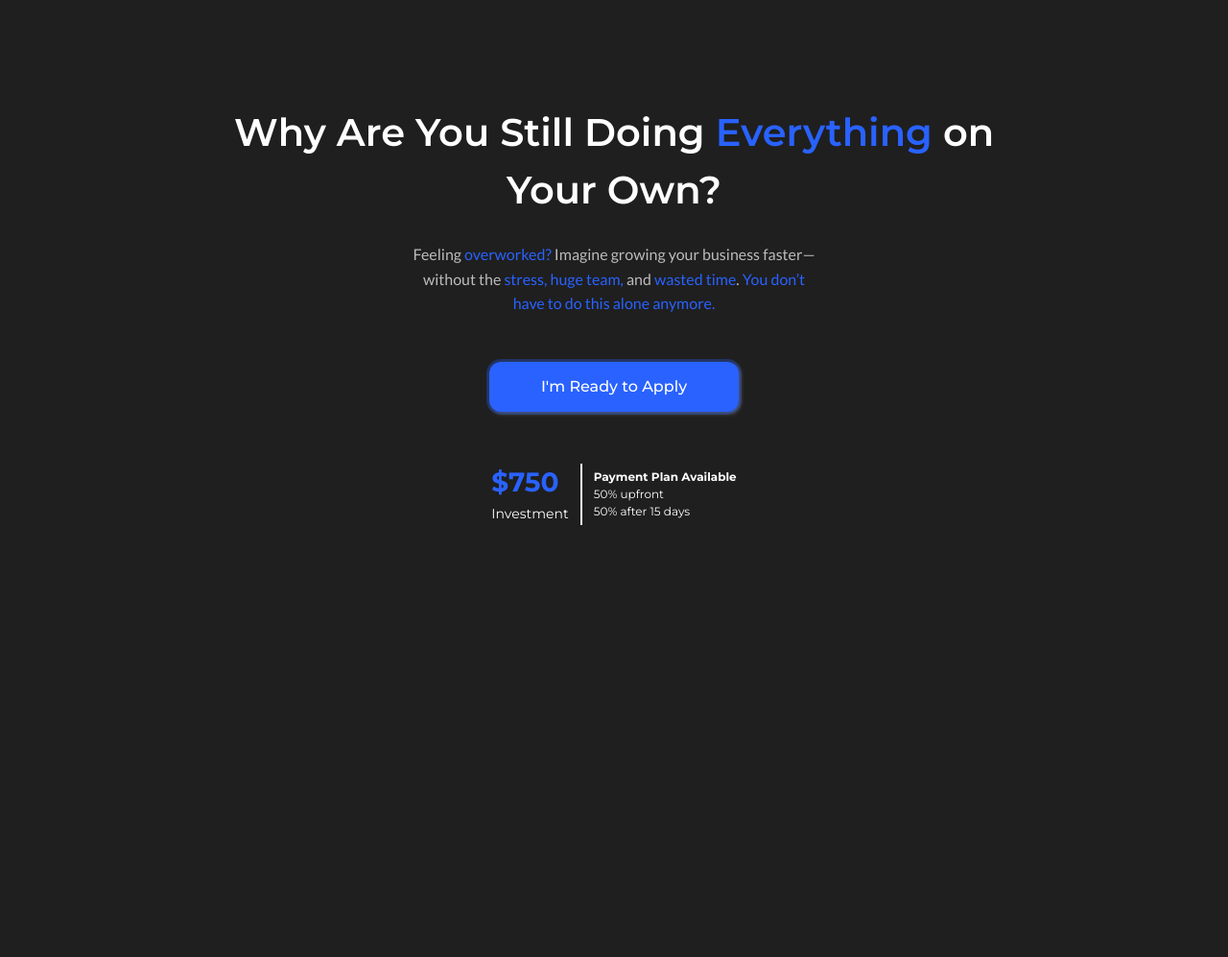
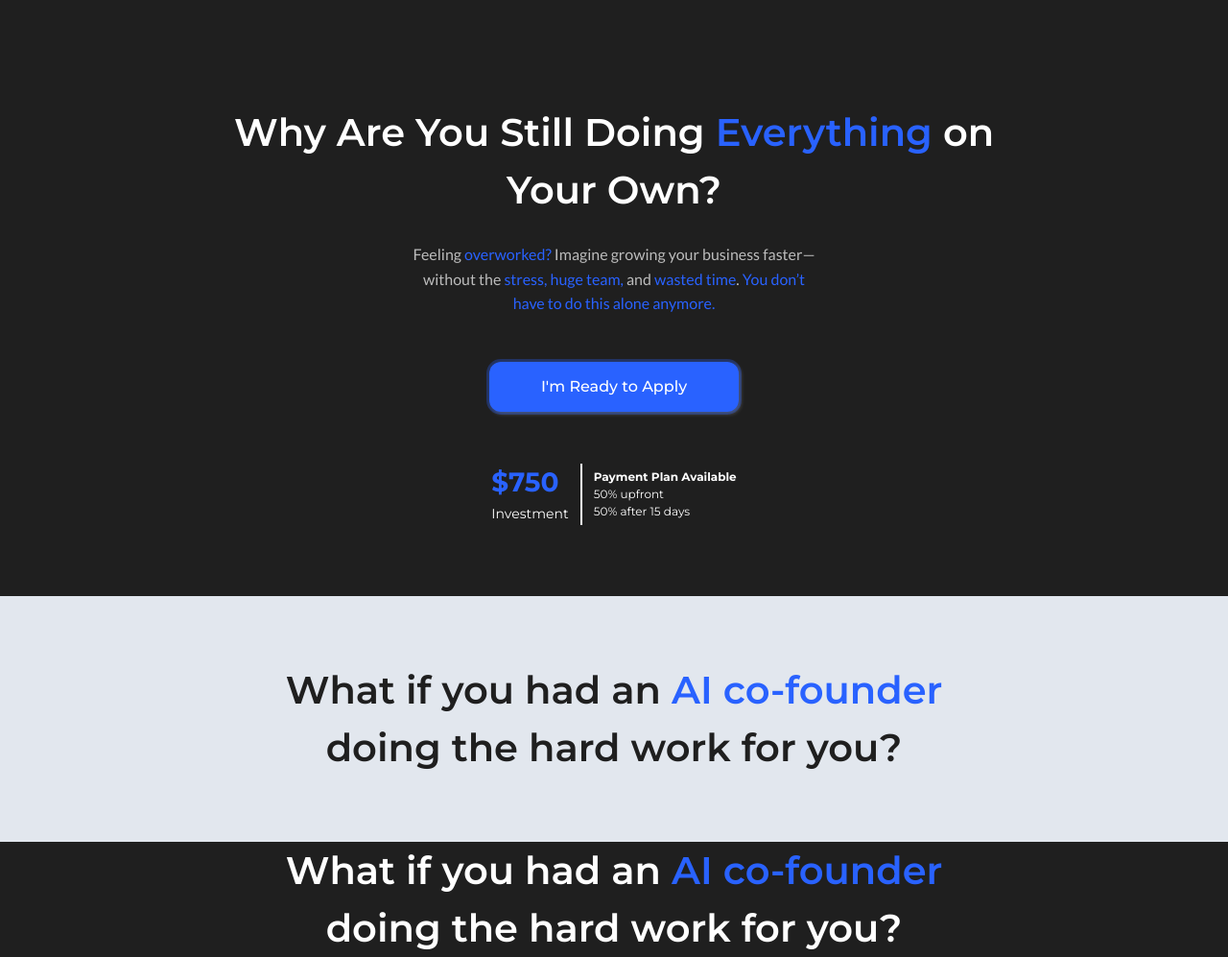
Before and after one commit to johnnysedh3lllo/future-iq, a website built with Vite: page index.html in a window 1280 px wide. Shown: the part 76-1073 px from the top of the page at 96% size. Before the commit the page ends 800 px from the top, so only its background shows below. Built offline with nearby package versions, Linux system fonts and the light colour scheme.

Commit message:
section headings

```diff
--- a/index.html
+++ b/index.html
@@ -10,7 +10,7 @@
   </head>
   <body class="bg-black-charcoal">
     <header
-      class="mx-auto flex max-w-[1300px] flex-col gap-[4.25rem] pb-[4.625rem] pe-4 ps-4 pt-[1.875rem] md:gap-[8.125rem] 2xl:gap-[10rem]"
+      class="mx-auto flex max-w-[1300px] flex-col gap-[4.25rem] pb-[4.625rem] pe-4 ps-4 pt-[1.875rem] md:gap-[8.125rem] md:pe-10 md:ps-10 2xl:gap-[10rem]"
     >
       <nav class="flex justify-between">
         <img class="" src="/src/assets/logos/logo-future-iq.svg" alt="" />
@@ -63,6 +63,28 @@
       </div>
     </header>
 
+    <main
+      class="flex justify-center bg-gray-mist pb-12 pe-4 ps-4 pt-12 md:pb-[4.25rem] md:pe-10 md:ps-10 md:pt-[4.25rem] 2xl:pb-[9rem] 2xl:pt-[6.75rem]"
+    >
+      <h1
+        class="max-w-[50rem] text-center text-2xl font-semibold text-black-charcoal sm:text-5xl 2xl:text-8xl"
+      >
+        What if you had an
+        <span class="text-primary-vivid">AI co-founder</span> doing the hard
+        work for you?
+      </h1>
+    </main>
+
+    <footer class="flex justify-center">
+      <h1
+        class="max-w-[50rem] text-center text-2xl font-semibold text-white sm:text-5xl 2xl:text-8xl"
+      >
+        What if you had an
+        <span class="text-primary-vivid">AI co-founder</span> doing the hard
+        work for you?
+      </h1>
+    </footer>
+
     <script type="module" src="/src/scripts/main.js"></script>
   </body>
 </html>
--- a/src/styles/input.css
+++ b/src/styles/input.css
@@ -57,5 +57,5 @@
 }
 
 body {
-  @apply font-montserrat-serif text-white;
+  @apply font-montserrat-serif min-h-screen text-white;
 }
```
Also changed, not shown: src/styles/output.css.
